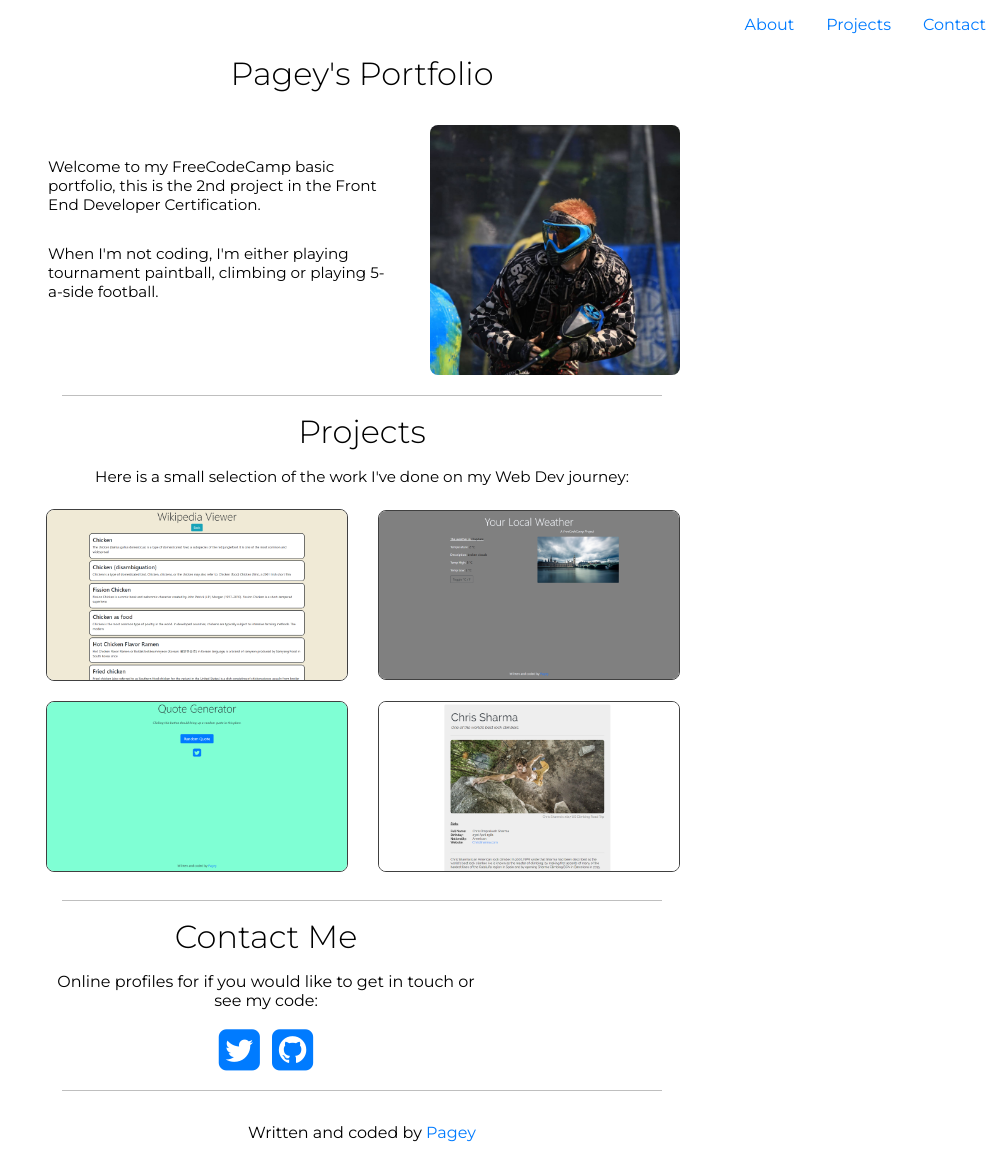
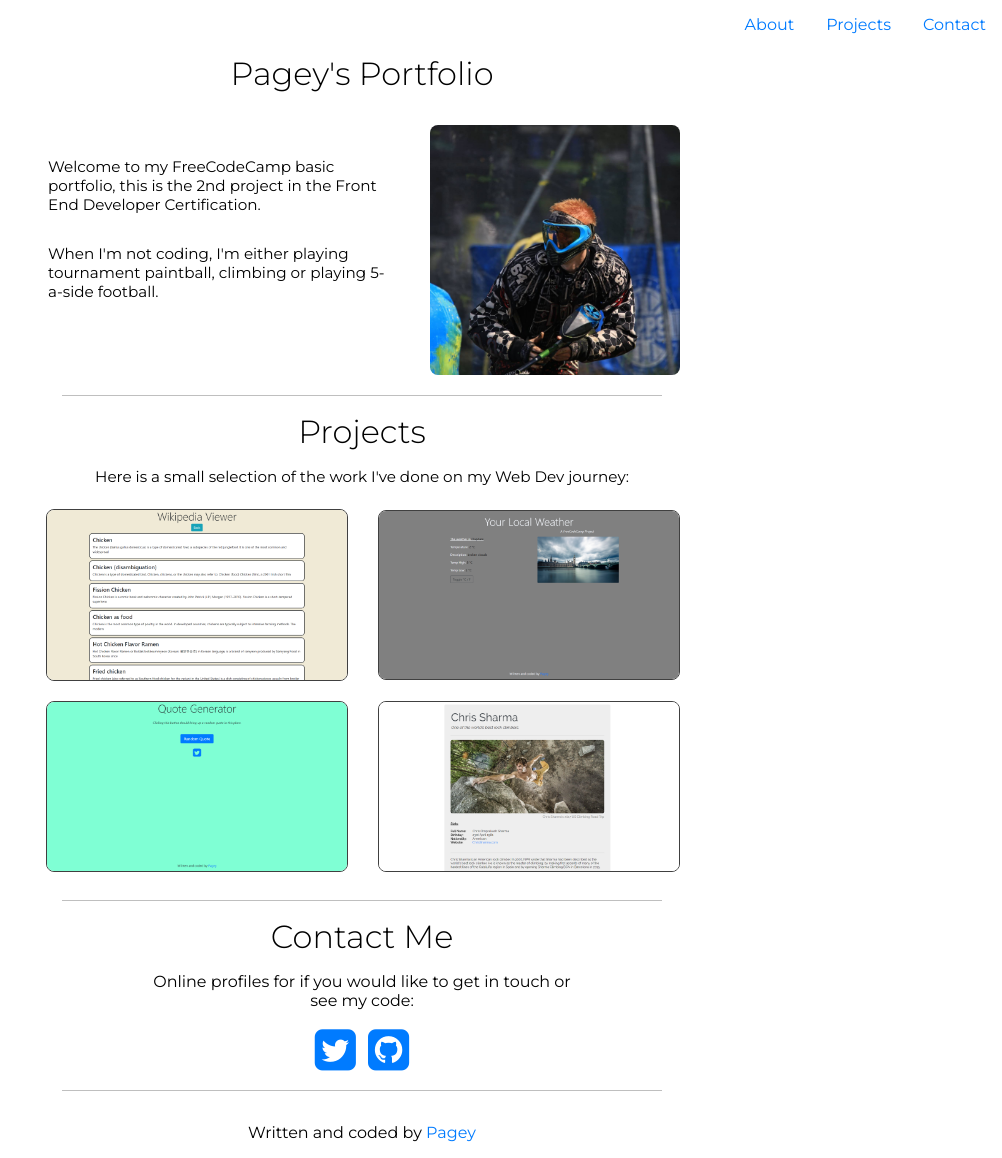
Before and after one commit to D-Pagey/D-Pagey.github.io, a React (Create React App) app: page / in a window 1280 px wide. Shown: the whole page, without its empty margins (278-1280 px from the left). Built offline with nearby package versions, Linux system fonts and the light colour scheme.

Commit message:
Made a small styling fix to test the deploy method.

```diff
--- a/src/components/Contact/Contact.css
+++ b/src/components/Contact/Contact.css
@@ -2,7 +2,6 @@
   align-items: center;
   display: flex;
   flex-direction: column;
-  width: 85%;
 }
 
 .contact-me-title {
```
